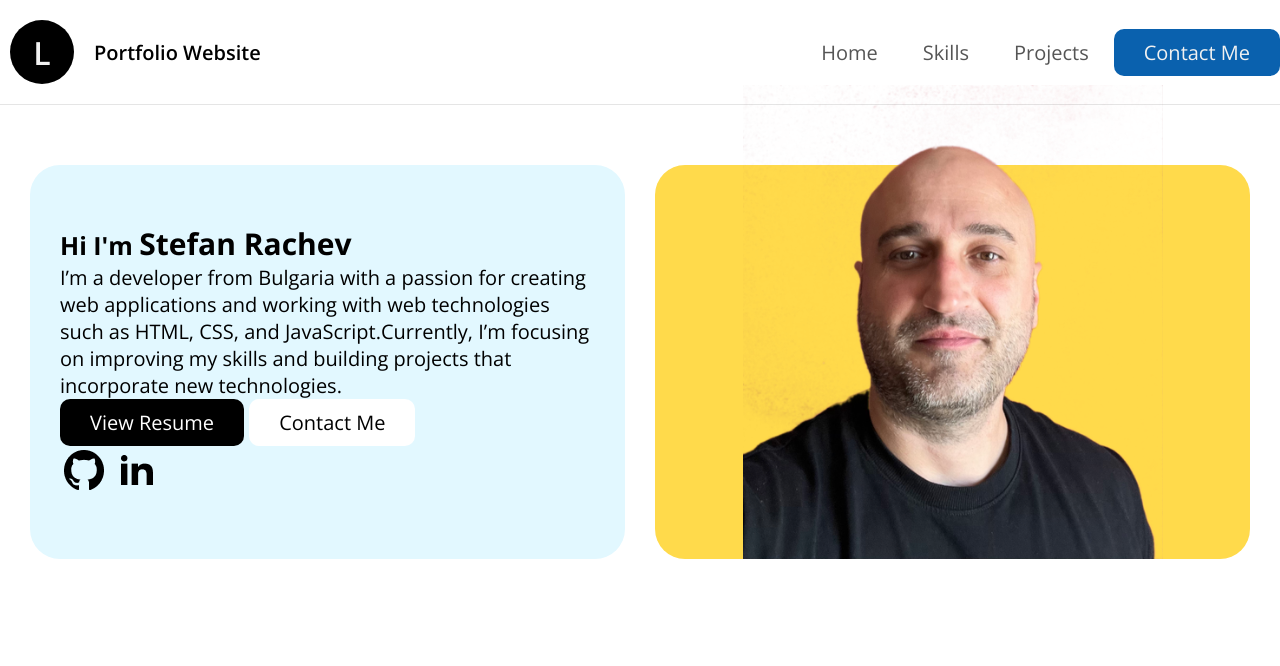
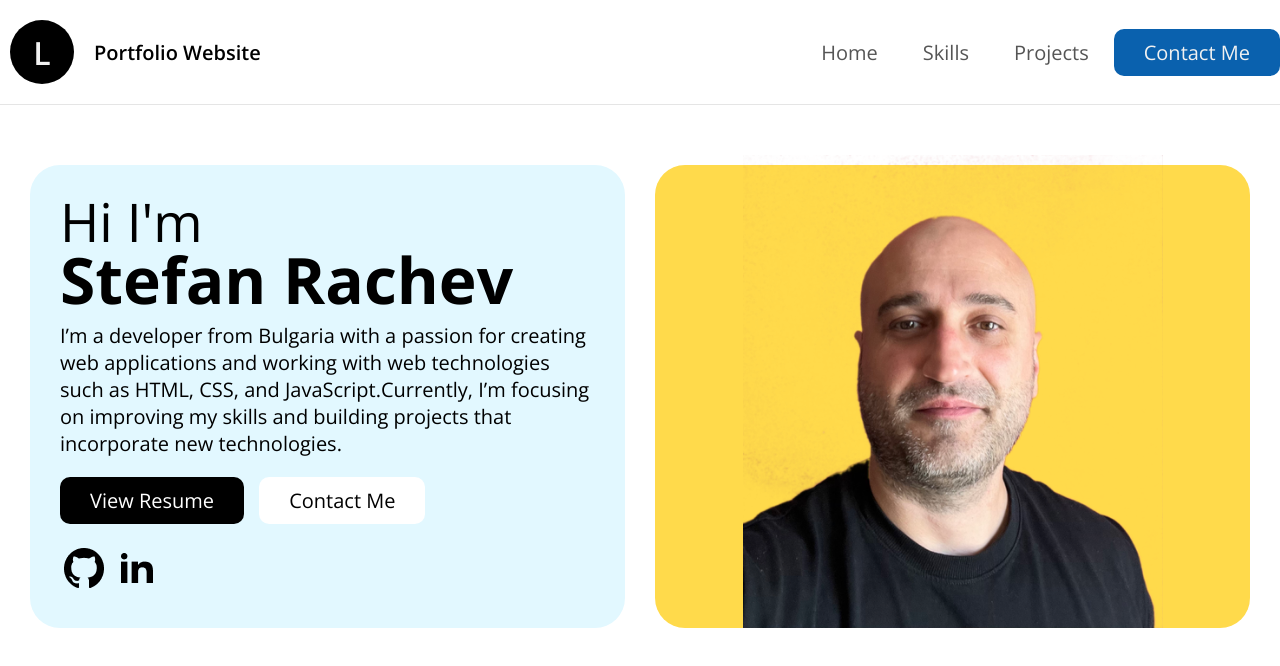
Before and after one commit to stefanRachev/stefanrachev.github.io, a plain HTML site: page index.html in a window 1280 px wide. Drawn offline with nearby package versions, Linux system fonts and the light colour scheme.

Commit message:
add styles media and h1 tag

```diff
--- a/styles.css
+++ b/styles.css
@@ -151,8 +151,8 @@ header {
   }
 
   &.black {
-    background-color: black ;
-    color:white;
+    background-color: black;
+    color: white;
     &:hover {
       background-color: var(--base);
       color: var(--base-100);
@@ -174,9 +174,26 @@ header {
   }
 }
 
+h1 {
+  font-size: 64px;
+  line-height: 1;
+  margin-bottom: 10px;
+  small {
+    display: block;
+    font-weight: 100;
+  }
+  @media (max-width: 1024px) {
+    font-size: 48px;
+  }
+}
+
 .hero {
   display: flex;
+  /* atention */
   margin-top: 40px;
+  @media (max-width: 1024px) {
+    flex-direction: column;
+  }
   .hero-blue {
     flex: 1;
     background-color: var(--blue-100);
@@ -185,6 +202,21 @@ header {
     display: flex;
     flex-direction: column;
     justify-content: center;
+    .call-to-action {
+      margin-top: 20px;
+      margin-bottom: 10px;
+      a {
+        margin-right: 10px;
+        margin-bottom: 10px;
+      }
+    }
+    .social-links {
+      a {
+        &:hover {
+          text-decoration: none;
+        }
+      }
+    }
   }
   .hero-yellow {
     flex: 1;
```
